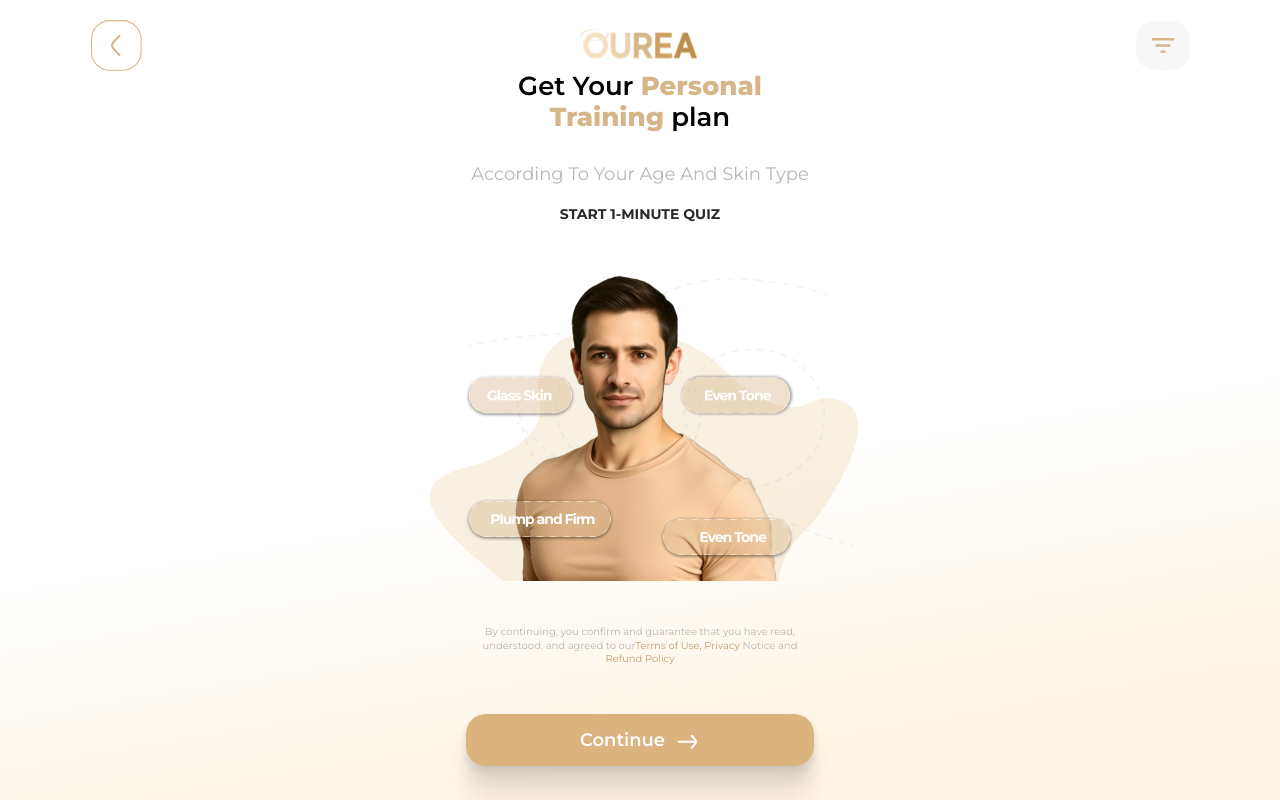
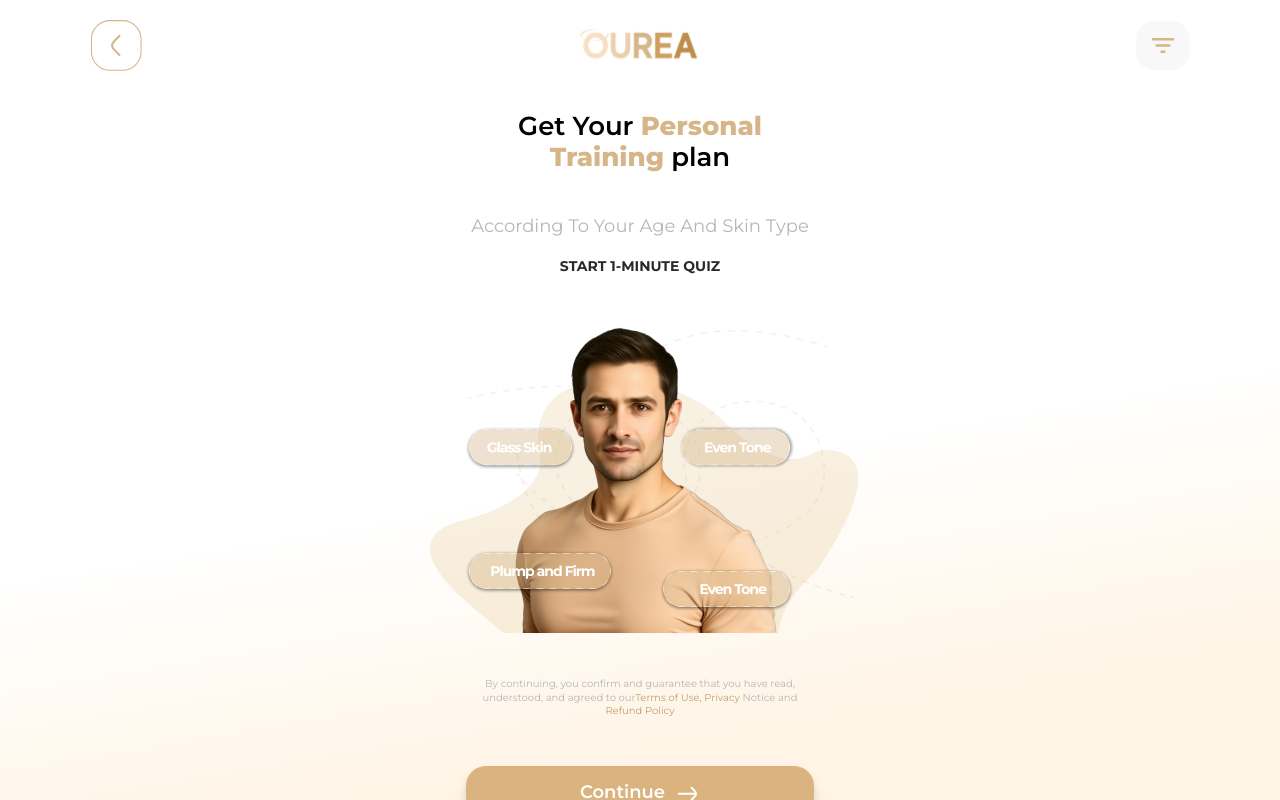
Before and after one commit to rakeshascoder/quiz, a React (Vite) app: page /Aware in a window 1280 px wide. Built offline with nearby package versions, Linux system fonts and the light colour scheme.

Commit message:
try to fix build error

```diff
--- a/src/Components/Pages/Aware_screen.jsx
+++ b/src/Components/Pages/Aware_screen.jsx
@@ -8,7 +8,7 @@ const Aware_screen = () => {
     <div>
       <div className='sm:w-[465px] mx-auto flex flex-col items-center 2xl:justify-center  xl:h-[calc(100vh-71px)] '>
 
-        <h1 className='fs_26 mb-7 px-1 text-center w-[353px] sm:mx-auto '>Get Your  <span className='text-[#D6B588] font-extrabold'>Personal Training</span> plan</h1>
+        <h1 className='fs_26 my-10 px-1 text-center w-[353px] sm:mx-auto '>Get Your  <span className='text-[#D6B588] font-extrabold'>Personal Training</span> plan</h1>
         <p className='fs_18 text-[#B8B6B6] text-center  capitalize'>according to your age and skin type</p>
         <p className='fs_14 text-[#2B2828] font-bold mt-4'>START 1-MINUTE QUIZ</p>
         <div className='max-w-[455px]  max-sm:mx-[-20px] sm:mx-auto'>
--- a/src/Components/Pages/Launch_screen.jsx
+++ b/src/Components/Pages/Launch_screen.jsx
@@ -23,7 +23,7 @@ const Launch_screen = () => {
   return (
     <div className='sm:w-[465px] mx-auto flex flex-col items-center 2xl:justify-center relative xl:h-[calc(100vh-71px)] '>
       <img src={vector_homepage} className='absolute bottom-[57px] left-1/2 opacity-20 ' alt="vector_homepage" />
-      <h1 className='fs_26 mb-10 px-1 text-center '>Can I Get An <span className='text-[#D6B588] font-extrabold'>Attractive
+      <h1 className='fs_26 my-10 px-1 text-center '>Can I Get An <span className='text-[#D6B588] font-extrabold'>Attractive
         Masculine</span> Tan With Carotenoids?</h1>
       <p className='fs_18 text-[#B8B6B6] text-center max-sm:px-5 lg:w-[265px] '>Take our "Skin Profile" quiz to find out</p>
       <div className='max-w-[295px] mx-auto'>
```
